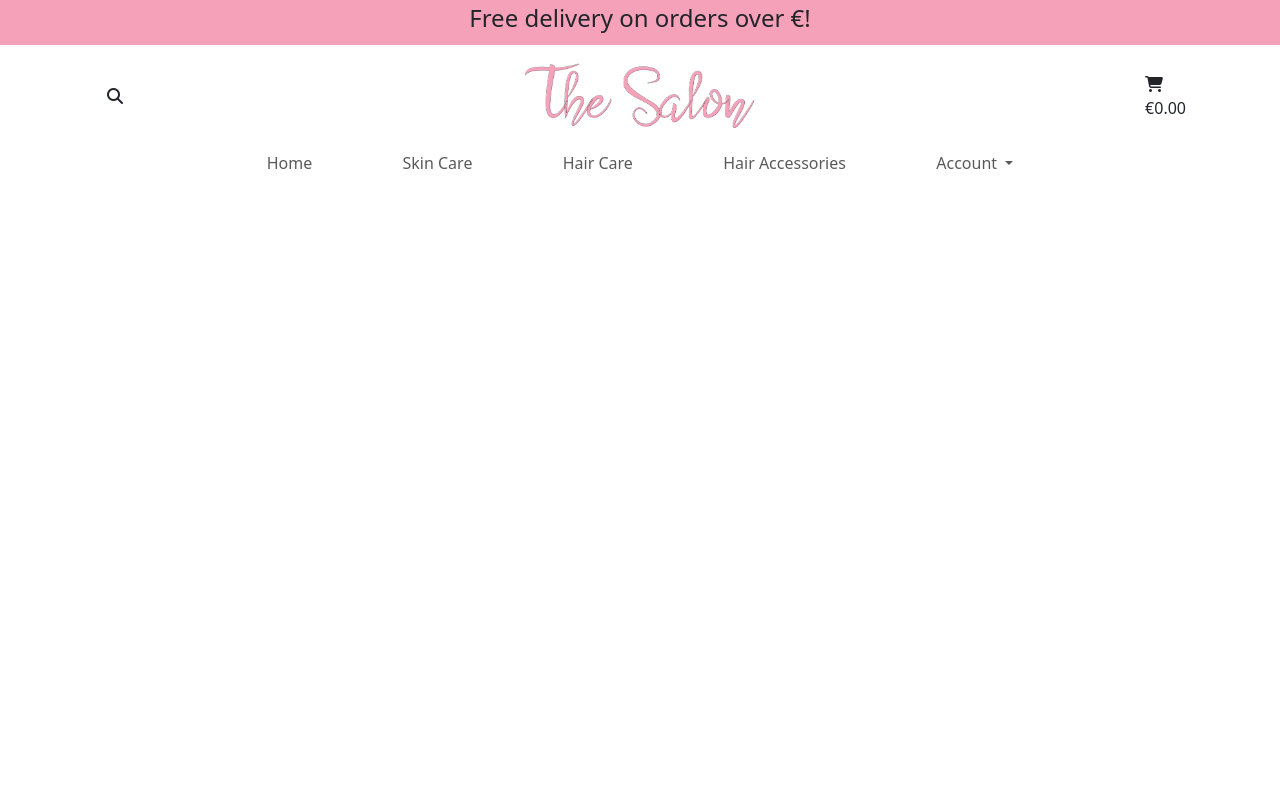
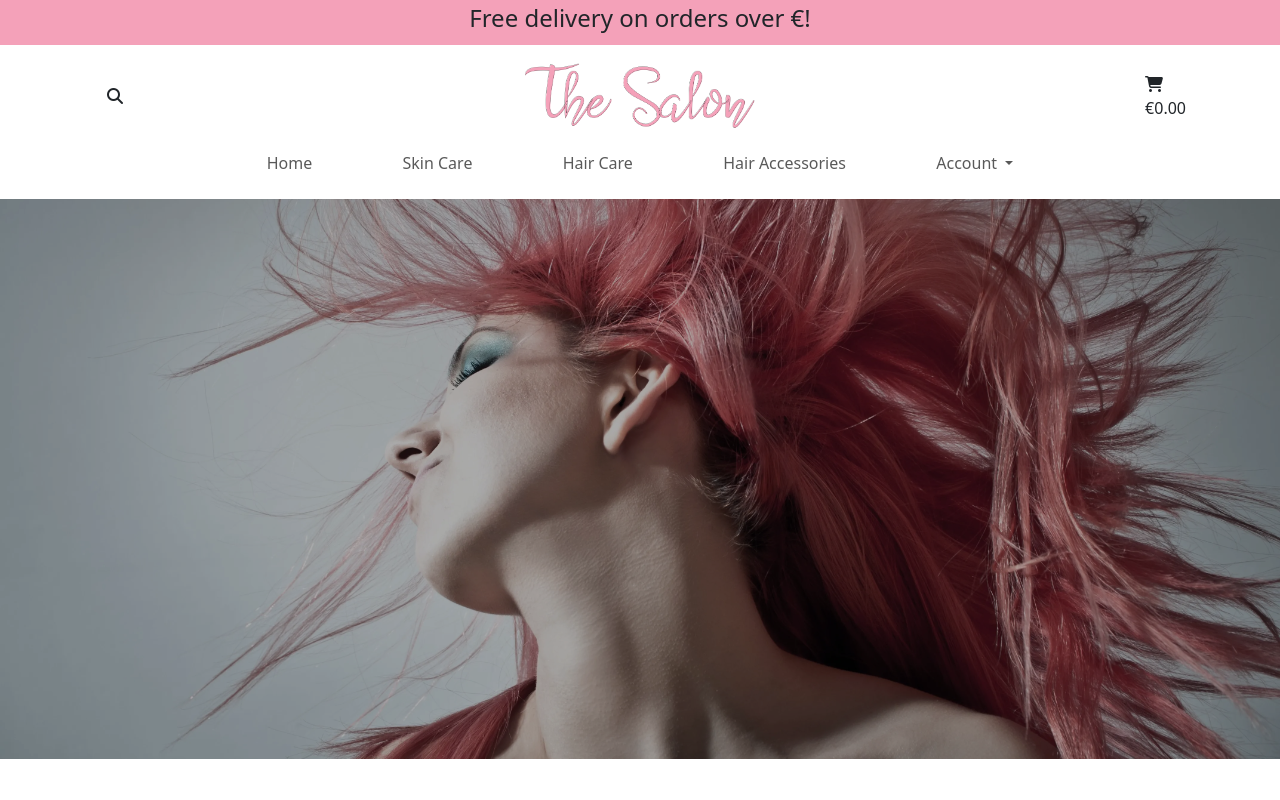
Before and after one commit to alexkavanagh-dev/the-salon-ecommerce, a Django app: page / in a window 1280 px wide. Run offline with Django 3.2, Linux system fonts and the light colour scheme; some libraries are stand-ins or nearby versions.

Commit message:
Add hero image to homepage

```diff
--- a/home/templates/home/index.html
+++ b/home/templates/home/index.html
@@ -2,4 +2,9 @@
 {% load static %}
 
 {% block content %}
+
+<!-- Hero Image (Set in base.css) -->
+<div id="hero-image-container" class="container-fluid">
+</div>
+
 {% endblock %}
--- a/static/css/base.css
+++ b/static/css/base.css
@@ -22,11 +22,28 @@
 .nav-link { border-color: white; }
 .nav-link:hover { border-bottom: 3px solid var(--brand-dark-pink); }
 
+/* -------------------------------- Hero Image */
+
+#hero-image-container {
+  background: url('/media/hero-image.webp') no-repeat center center fixed;
+  height: 70vh;
+  background-size: cover;
+  background-color: #555;
+  background-blend-mode: overlay;
+}
+
 /* -------------------------------- Media Queries */
 
 /* Larger container on xxl screens */
 @media (min-width: 1400px) {
-    .container {
-      max-width: 1340px;
-    }
+  .container {
+    max-width: 1340px;
   }
+}
+
+/* Reposition hero image for mobile screens */
+@media (max-width: 992px) {
+  #hero-image-container {
+    background-position: 40%;
+  }
+}
--- a/templates/base.html
+++ b/templates/base.html
@@ -54,7 +54,7 @@
     </div>
 
     <!-- Navigation -->
-    <header class="container-fluid fixed-top">
+    <header class="container-fluid">
       <!-- Announcement Bar -->
       <div id="announcement-bar" class="row text-center mb-3">
         <div class="col bg-brand text-dark">
```
Also changed, not shown: media/hero-image.webp (added).
